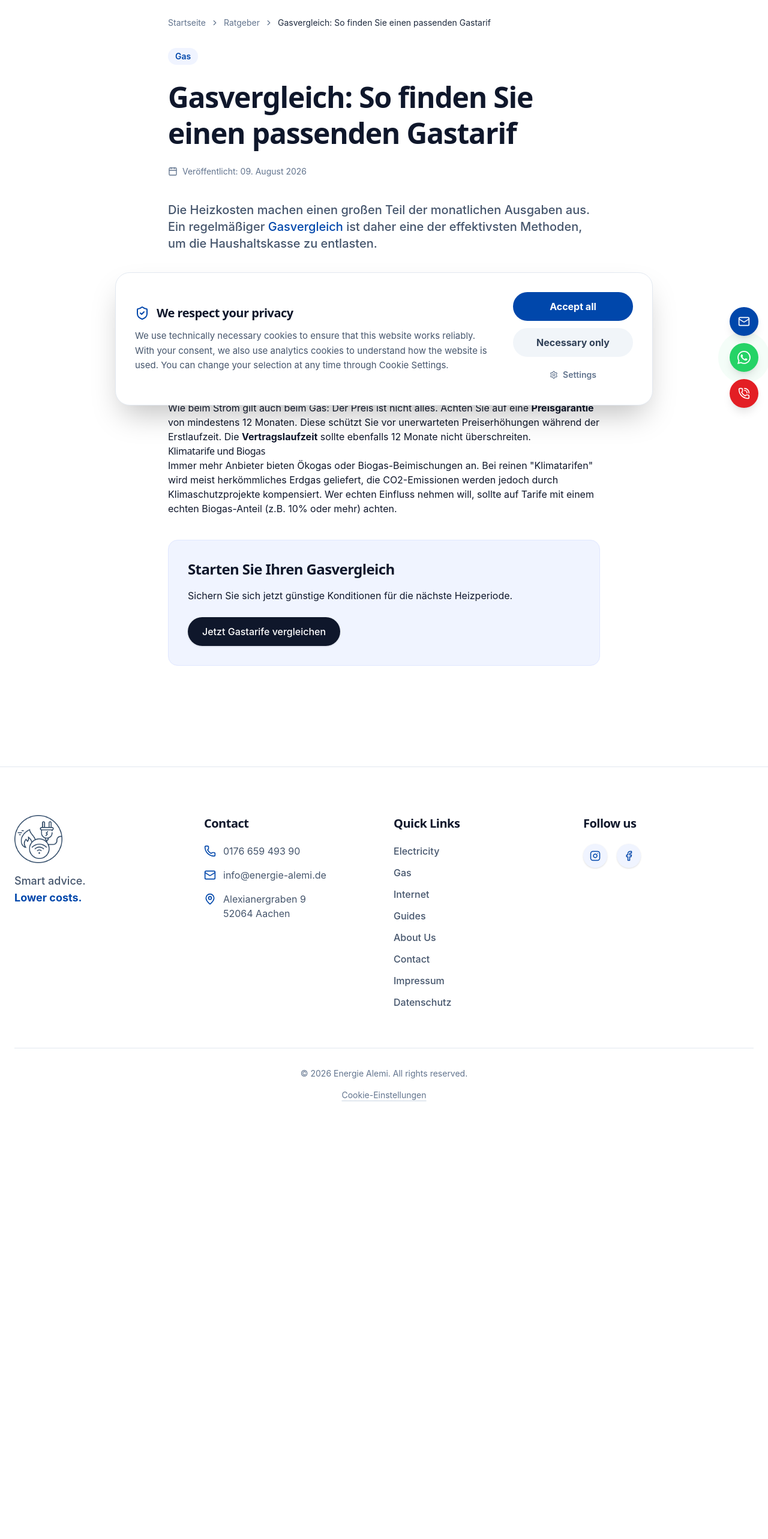
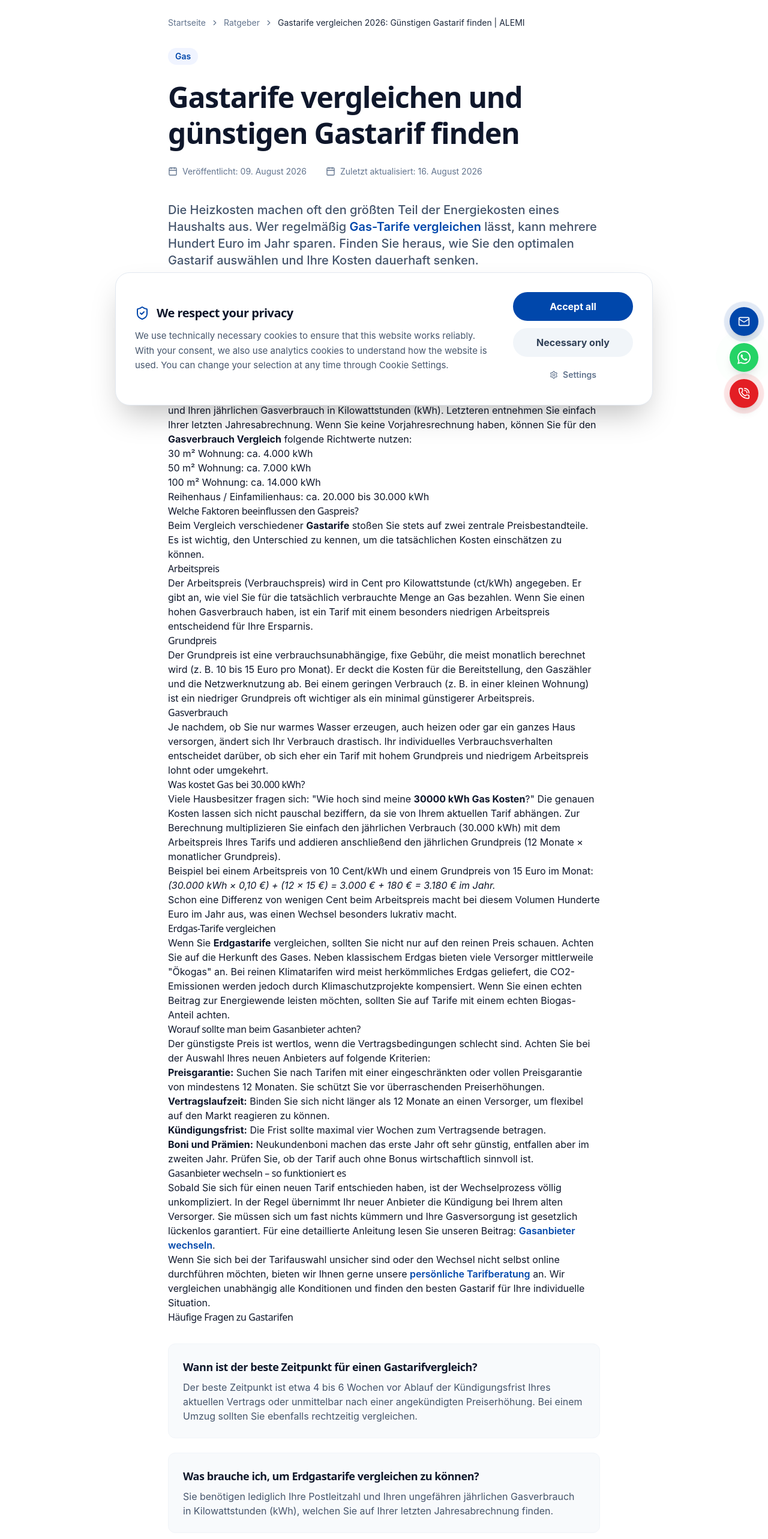
Before and after one commit to Akshayck-dev/energie-alemi, a React (Vite) app: page /ratgeber/gasvergleich in a window 1280 px wide. Shown: the part 100-2666 px from the top of the page at 60% size. Before the commit the page ends 1968 px from the top, so only its background shows below. Built offline with nearby package versions, Linux system fonts and the light colour scheme; no server answers.

Commit message:
Optimize gas comparison page SEO

```diff
--- a/src/components/SEO.tsx
+++ b/src/components/SEO.tsx
@@ -35,7 +35,7 @@ export default function SEO({ title, description, keywords, url, isArticle, date
   const resolvedTitle = title || (manifestEntry ? manifestEntry.title : defaultTitle);
   const resolvedDescription = description || (manifestEntry ? manifestEntry.description : defaultDescription);
 
-  const seoTitle = resolvedTitle.includes('Energie Alemi') ? resolvedTitle : `${resolvedTitle} | Energie Alemi`;
+  const seoTitle = (resolvedTitle.includes('Energie Alemi') || resolvedTitle.includes('ALEMI')) ? resolvedTitle : `${resolvedTitle} | Energie Alemi`;
   const seoDescription = resolvedDescription;
   const seoKeywords = keywords || "Stromvergleich, Gasvergleich, Gastarife vergleichen, Stromanbieter wechseln, günstiger Stromtarif, Energieanbieter vergleichen, Energie Alemi";
 
--- a/src/data/ratgeberArticles.ts
+++ b/src/data/ratgeberArticles.ts
@@ -32,10 +32,11 @@ export const articles: RatgeberArticle[] = [
   {
     id: '3',
     slug: 'gasvergleich',
-    title: 'Gasvergleich: So finden Sie einen passenden Gastarif',
-    description: 'Worauf es beim Gasvergleich ankommt. Alle wichtigen Faktoren wie kWh-Preis, Grundgebühr und Kündigungsfristen verständlich erklärt.',
+    title: 'Gastarife vergleichen 2026: Günstigen Gastarif finden | ALEMI',
+    description: 'Gastarife vergleichen und den passenden Gastarif finden. Erfahren Sie, worauf Sie bei Gaspreisen, Verbrauch, Vertragslaufzeit und Anbieterwechsel achten sollten.',
     category: 'Gas',
     publishedDate: '2026-08-09',
+    updatedDate: '2026-08-16',
     componentName: 'GasvergleichPassenderTarif'
   },
   {
--- a/src/pages/Ratgeber/ArticleLayout.tsx
+++ b/src/pages/Ratgeber/ArticleLayout.tsx
@@ -9,9 +9,10 @@ interface ArticleLayoutProps {
   article: RatgeberArticle;
   children: ReactNode;
   faqs?: Array<{ question: string; answer: string }>;
+  customH1?: string;
 }
 
-export default function ArticleLayout({ article, children, faqs }: ArticleLayoutProps) {
+export default function ArticleLayout({ article, children, faqs, customH1 }: ArticleLayoutProps) {
   const url = `/ratgeber/${article.slug}`;
 
   // Format dates for display
@@ -51,7 +52,7 @@ export default function ArticleLayout({ article, children, faqs }: ArticleLayout
             {article.category}
           </div>
           <h1 className="font-heading text-3xl md:text-5xl font-bold text-slate-900 dark:text-white leading-tight mb-6">
-            {article.title}
+            {customH1 || article.title}
           </h1>
 
           {/* Dates */}
--- a/src/pages/Ratgeber/articles/GasvergleichPassenderTarif.tsx
+++ b/src/pages/Ratgeber/articles/GasvergleichPassenderTarif.tsx
@@ -1,4 +1,3 @@
-
 import { Link } from 'react-router';
 import ArticleLayout from '../ArticleLayout';
 import { articles } from '../../../data/ratgeberArticles';
@@ -7,38 +6,118 @@ import Button from '../../../components/ui/Button';
 export default function GasvergleichPassenderTarif() {
   const article = articles.find(a => a.slug === 'gasvergleich')!;
 
+  const faqs = [
+    {
+      question: "Wann ist der beste Zeitpunkt für einen Gastarifvergleich?",
+      answer: "Der beste Zeitpunkt ist etwa 4 bis 6 Wochen vor Ablauf der Kündigungsfrist Ihres aktuellen Vertrags oder unmittelbar nach einer angekündigten Preiserhöhung. Bei einem Umzug sollten Sie ebenfalls rechtzeitig vergleichen."
+    },
+    {
+      question: "Was brauche ich, um Erdgastarife vergleichen zu können?",
+      answer: "Sie benötigen lediglich Ihre Postleitzahl und Ihren ungefähren jährlichen Gasverbrauch in Kilowattstunden (kWh), welchen Sie auf Ihrer letzten Jahresabrechnung finden."
+    },
+    {
+      question: "Wie berechnen sich die Kosten bei 30.000 kWh Gasverbrauch?",
+      answer: "Die Kosten bei 30.000 kWh berechnen sich aus dem Grundpreis (fixe monatliche Gebühr) und dem Arbeitspreis (Preis pro verbrauchter kWh). Die exakten Kosten variieren je nach gewähltem Gastarif."
+    }
+  ];
+
   return (
-    <ArticleLayout article={article}>
+    <ArticleLayout
+      article={article}
+      customH1="Gastarife vergleichen und günstigen Gastarif finden"
+      faqs={faqs}
+    >
       <p className="lead text-xl text-slate-600 dark:text-slate-300 font-medium mb-8">
-        Die Heizkosten machen einen großen Teil der monatlichen Ausgaben aus. Ein regelmäßiger <Link to="/gas" className="text-[#0047AB] hover:underline">Gasvergleich</Link> ist daher eine der effektivsten Methoden, um die Haushaltskasse zu entlasten.
+        Die Heizkosten machen oft den größten Teil der Energiekosten eines Haushalts aus. Wer regelmäßig <Link to="/gas" className="text-[#0047AB] dark:text-[#60a5fa] hover:underline font-semibold">Gas-Tarife vergleichen</Link> lässt, kann mehrere Hundert Euro im Jahr sparen. Finden Sie heraus, wie Sie den optimalen Gastarif auswählen und Ihre Kosten dauerhaft senken.
       </p>
 
-      <h2>Den eigenen Verbrauch ermitteln</h2>
+      <h2>Warum lohnt sich ein Gastarifvergleich?</h2>
       <p>
-        Für einen aussagekräftigen Gasvergleich benötigen Sie Ihren Jahresverbrauch in Kilowattstunden (kWh). Diesen finden Sie auf Ihrer letzten Jahresabrechnung. Wenn Sie diese nicht zur Hand haben, können Sie Richtwerte nutzen:
+        Der Energiemarkt ist stetig in Bewegung. Viele Haushalte verbleiben aus Bequemlichkeit über Jahre im Tarif des örtlichen Grundversorgers. Diese Treue kann teuer werden, da Neukundentarife alternativer Anbieter oft deutlich günstigere Konditionen und attraktive Wechselprämien bieten. Ein regelmäßiger <strong>Gastarifvergleich</strong> hilft Ihnen, Preisentwicklungen im Auge zu behalten und sicherzustellen, dass Sie nicht mehr für Ihr Erdgas bezahlen als nötig.
+      </p>
+
+      <h2>Wie finde ich den passenden Gastarif?</h2>
+      <p>
+        Um den passenden Tarif zu finden, benötigen Sie lediglich zwei Informationen: Ihre Postleitzahl und Ihren jährlichen Gasverbrauch in Kilowattstunden (kWh). Letzteren entnehmen Sie einfach Ihrer letzten Jahresabrechnung. Wenn Sie keine Vorjahresrechnung haben, können Sie für den <strong>Gasverbrauch Vergleich</strong> folgende Richtwerte nutzen:
       </p>
       <ul>
         <li>30 m² Wohnung: ca. 4.000 kWh</li>
         <li>50 m² Wohnung: ca. 7.000 kWh</li>
         <li>100 m² Wohnung: ca. 14.000 kWh</li>
-        <li>Reihenhaus: ca. 20.000 kWh</li>
+        <li>Reihenhaus / Einfamilienhaus: ca. 20.000 bis 30.000 kWh</li>
       </ul>
 
-      <h2>Wichtige Vertragsbedingungen</h2>
+      <h2>Welche Faktoren beeinflussen den Gaspreis?</h2>
       <p>
-        Wie beim Strom gilt auch beim Gas: Der Preis ist nicht alles. Achten Sie auf eine <strong>Preisgarantie</strong> von mindestens 12 Monaten. Diese schützt Sie vor unerwarteten Preiserhöhungen während der Erstlaufzeit. Die <strong>Vertragslaufzeit</strong> sollte ebenfalls 12 Monate nicht überschreiten.
+        Beim Vergleich verschiedener <strong>Gastarife</strong> stoßen Sie stets auf zwei zentrale Preisbestandteile. Es ist wichtig, den Unterschied zu kennen, um die tatsächlichen Kosten einschätzen zu können.
       </p>
 
-      <h2>Klimatarife und Biogas</h2>
+      <h3>Arbeitspreis</h3>
       <p>
-        Immer mehr Anbieter bieten Ökogas oder Biogas-Beimischungen an. Bei reinen "Klimatarifen" wird meist herkömmliches Erdgas geliefert, die CO2-Emissionen werden jedoch durch Klimaschutzprojekte kompensiert. Wer echten Einfluss nehmen will, sollte auf Tarife mit einem echten Biogas-Anteil (z.B. 10% oder mehr) achten.
+        Der Arbeitspreis (Verbrauchspreis) wird in Cent pro Kilowattstunde (ct/kWh) angegeben. Er gibt an, wie viel Sie für die tatsächlich verbrauchte Menge an Gas bezahlen. Wenn Sie einen hohen Gasverbrauch haben, ist ein Tarif mit einem besonders niedrigen Arbeitspreis entscheidend für Ihre Ersparnis.
       </p>
 
+      <h3>Grundpreis</h3>
+      <p>
+        Der Grundpreis ist eine verbrauchsunabhängige, fixe Gebühr, die meist monatlich berechnet wird (z. B. 10 bis 15 Euro pro Monat). Er deckt die Kosten für die Bereitstellung, den Gaszähler und die Netzwerknutzung ab. Bei einem geringen Verbrauch (z. B. in einer kleinen Wohnung) ist ein niedriger Grundpreis oft wichtiger als ein minimal günstigerer Arbeitspreis.
+      </p>
+
+      <h3>Gasverbrauch</h3>
+      <p>
+        Je nachdem, ob Sie nur warmes Wasser erzeugen, auch heizen oder gar ein ganzes Haus versorgen, ändert sich Ihr Verbrauch drastisch. Ihr individuelles Verbrauchsverhalten entscheidet darüber, ob sich eher ein Tarif mit hohem Grundpreis und niedrigem Arbeitspreis lohnt oder umgekehrt.
+      </p>
+
+      <h2>Was kostet Gas bei 30.000 kWh?</h2>
+      <p>
+        Viele Hausbesitzer fragen sich: "Wie hoch sind meine <strong>30000 kWh Gas Kosten</strong>?" Die genauen Kosten lassen sich nicht pauschal beziffern, da sie von Ihrem aktuellen Tarif abhängen. Zur Berechnung multiplizieren Sie einfach den jährlichen Verbrauch (30.000 kWh) mit dem Arbeitspreis Ihres Tarifs und addieren anschließend den jährlichen Grundpreis (12 Monate × monatlicher Grundpreis).
+      </p>
+      <p>
+        Beispiel bei einem Arbeitspreis von 10 Cent/kWh und einem Grundpreis von 15 Euro im Monat:
+        <br/><em>(30.000 kWh × 0,10 €) + (12 × 15 €) = 3.000 € + 180 € = 3.180 € im Jahr.</em>
+      </p>
+      <p>
+        Schon eine Differenz von wenigen Cent beim Arbeitspreis macht bei diesem Volumen Hunderte Euro im Jahr aus, was einen Wechsel besonders lukrativ macht.
+      </p>
+
+      <h2>Erdgas-Tarife vergleichen</h2>
+      <p>
+        Wenn Sie <strong>Erdgastarife</strong> vergleichen, sollten Sie nicht nur auf den reinen Preis schauen. Achten Sie auf die Herkunft des Gases. Neben klassischem Erdgas bieten viele Versorger mittlerweile "Ökogas" an. Bei reinen Klimatarifen wird meist herkömmliches Erdgas geliefert, die CO2-Emissionen werden jedoch durch Klimaschutzprojekte kompensiert. Wenn Sie einen echten Beitrag zur Energiewende leisten möchten, sollten Sie auf Tarife mit einem echten Biogas-Anteil achten.
+      </p>
+
+      <h2>Worauf sollte man beim Gasanbieter achten?</h2>
+      <p>
+        Der günstigste Preis ist wertlos, wenn die Vertragsbedingungen schlecht sind. Achten Sie bei der Auswahl Ihres neuen Anbieters auf folgende Kriterien:
+      </p>
+      <ul>
+        <li><strong>Preisgarantie:</strong> Suchen Sie nach Tarifen mit einer eingeschränkten oder vollen Preisgarantie von mindestens 12 Monaten. Sie schützt Sie vor überraschenden Preiserhöhungen.</li>
+        <li><strong>Vertragslaufzeit:</strong> Binden Sie sich nicht länger als 12 Monate an einen Versorger, um flexibel auf den Markt reagieren zu können.</li>
+        <li><strong>Kündigungsfrist:</strong> Die Frist sollte maximal vier Wochen zum Vertragsende betragen.</li>
+        <li><strong>Boni und Prämien:</strong> Neukundenboni machen das erste Jahr oft sehr günstig, entfallen aber im zweiten Jahr. Prüfen Sie, ob der Tarif auch ohne Bonus wirtschaftlich sinnvoll ist.</li>
+      </ul>
+
+      <h2>Gasanbieter wechseln – so funktioniert es</h2>
+      <p>
+        Sobald Sie sich für einen neuen Tarif entschieden haben, ist der Wechselprozess völlig unkompliziert. In der Regel übernimmt Ihr neuer Anbieter die Kündigung bei Ihrem alten Versorger. Sie müssen sich um fast nichts kümmern und Ihre Gasversorgung ist gesetzlich lückenlos garantiert. Für eine detaillierte Anleitung lesen Sie unseren Beitrag: <Link to="/ratgeber/gasanbieter-wechseln" className="text-[#0047AB] dark:text-[#60a5fa] hover:underline font-semibold">Gasanbieter wechseln</Link>.
+      </p>
+      <p>
+        Wenn Sie sich bei der Tarifauswahl unsicher sind oder den Wechsel nicht selbst online durchführen möchten, bieten wir Ihnen gerne unsere <Link to="/tarifberatung-aachen" className="text-[#0047AB] dark:text-[#60a5fa] hover:underline font-semibold">persönliche Tarifberatung</Link> an. Wir vergleichen unabhängig alle Konditionen und finden den besten Gastarif für Ihre individuelle Situation.
+      </p>
+
+      <h2>Häufige Fragen zu Gastarifen</h2>
+      <div className="space-y-6 mt-8">
+        {faqs.map((faq, index) => (
+          <div key={index} className="bg-slate-50 dark:bg-slate-800/50 p-6 rounded-xl border border-slate-100 dark:border-slate-700">
+            <h3 className="text-lg font-bold mt-0 mb-2">{faq.question}</h3>
+            <p className="mb-0 text-slate-600 dark:text-slate-300">{faq.answer}</p>
+          </div>
+        ))}
+      </div>
+
       <div className="bg-[#f0f4ff] dark:bg-[#112240] p-8 rounded-2xl my-10 border border-[#e0e7ff] dark:border-white/10">
-        <h3 className="text-2xl font-bold mb-4 mt-0">Starten Sie Ihren Gasvergleich</h3>
-        <p className="mb-6">Sichern Sie sich jetzt günstige Konditionen für die nächste Heizperiode.</p>
+        <h3 className="text-2xl font-bold mb-4 mt-0">Starten Sie jetzt Ihren Gasvergleich</h3>
+        <p className="mb-6">Nutzen Sie unseren kostenlosen Service und sichern Sie sich günstige Gaspreise.</p>
         <Link to="/gas">
-          <Button variant="primary">Jetzt Gastarife vergleichen</Button>
+          <Button variant="primary">Gaspreise vergleichen</Button>
         </Link>
       </div>
     </ArticleLayout>
--- a/src/routes-manifest.json
+++ b/src/routes-manifest.json
@@ -135,8 +135,8 @@
     "path": "/ratgeber/gasvergleich",
     "isPublic": true,
     "isIndexable": true,
-    "title": "Gasvergleich: So finden Sie einen passenden Gastarif",
-    "description": "G\u00fcnstige Gasanbieter finden und Energiekosten senken. Worauf Sie beim Gasvergleich achten sollten, verst\u00e4ndlich erkl\u00e4rt.",
+    "title": "Gastarife vergleichen 2026: Günstigen Gastarif finden | ALEMI",
+    "description": "Gastarife vergleichen und den passenden Gastarif finden. Erfahren Sie, worauf Sie bei Gaspreisen, Verbrauch, Vertragslaufzeit und Anbieterwechsel achten sollten.",
     "canonical": "/ratgeber/gasvergleich",
     "sitemapInclusion": true,
     "lastmod": "2026-08-09",
```
